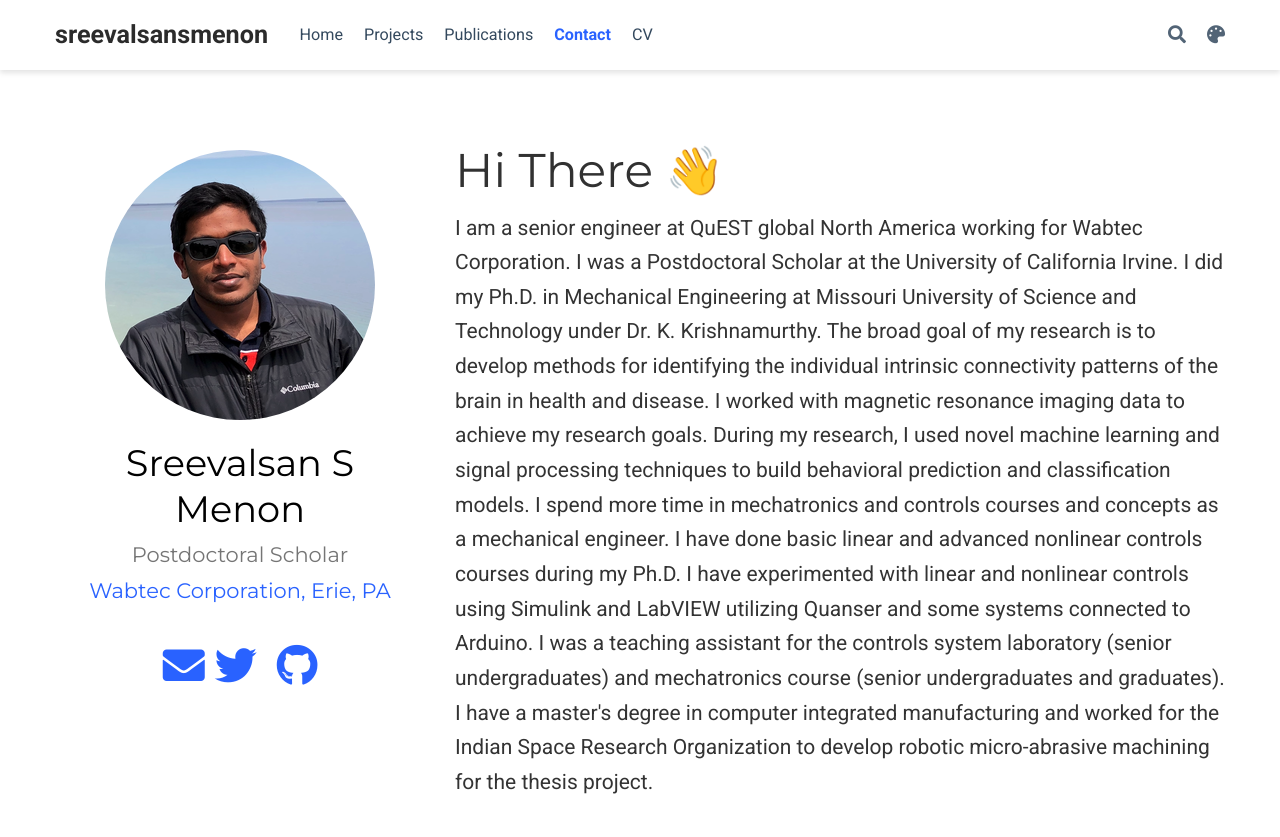
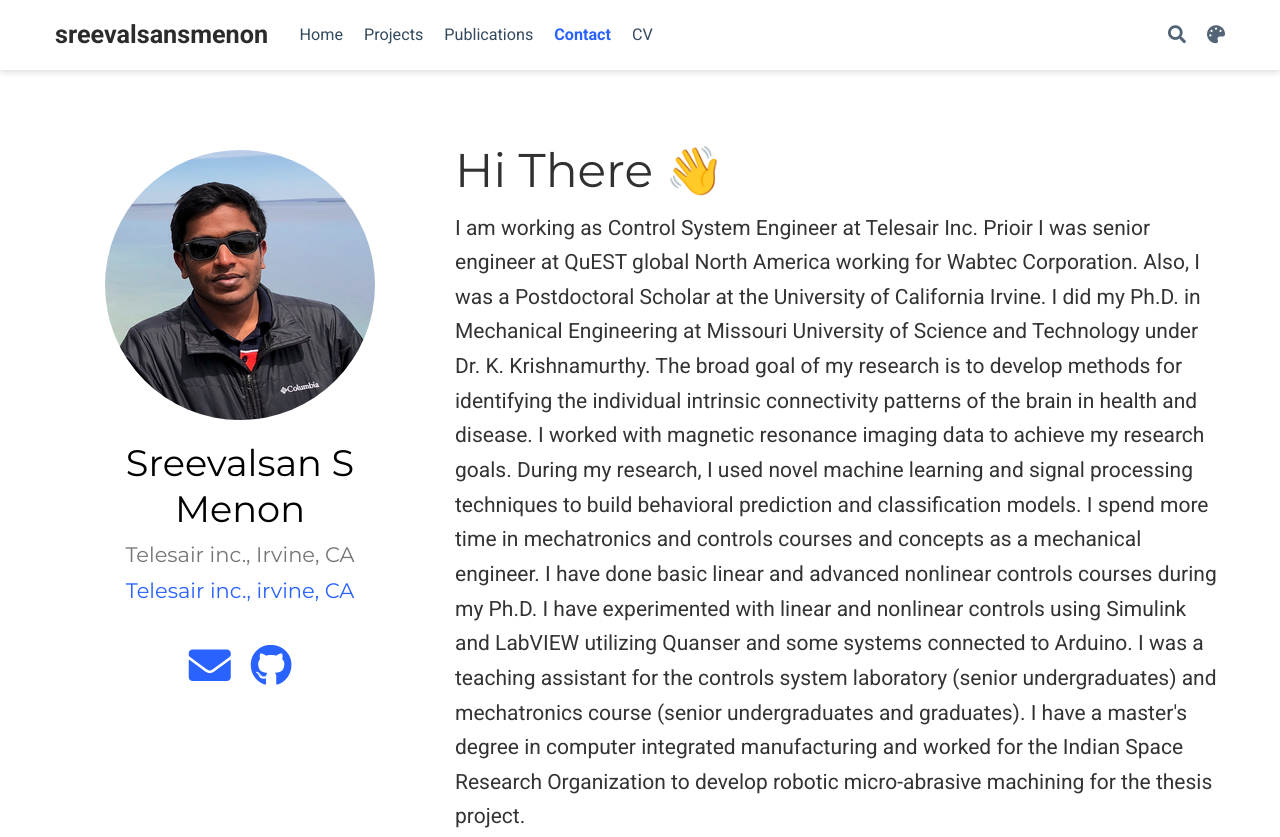
Before and after one commit to sreevalsansmenon/sreevalsansmenon.github.io, a plain HTML site: page index.html in a window 1280 px wide. Shown: the top 837 px of the page. Drawn offline with nearby package versions, Linux system fonts and the light colour scheme; some packages are replaced by stand-ins of ours; some icons are missing.

Commit message:
Update index.html

```diff
--- a/index.html
+++ b/index.html
@@ -245,7 +245,7 @@
   <meta property="og:site_name" content="sreevalsansmenon">
   <meta property="og:url" content="/">
   <meta property="og:title" content="sreevalsansmenon">
-  <meta property="og:description" content="Postdoctoral Scholar"><meta property="og:image" content="/images/icon_hudcab734957ca70575e9ebb0a44249827_73720_512x512_fill_lanczos_center_2.png">
+  <meta property="og:description" content="Control System Engineer"><meta property="og:image" content="/images/icon_hudcab734957ca70575e9ebb0a44249827_73720_512x512_fill_lanczos_center_2.png">
   <meta property="twitter:image" content="/images/icon_hudcab734957ca70575e9ebb0a44249827_73720_512x512_fill_lanczos_center_2.png"><meta property="og:locale" content="en-us">
 
     <meta property="og:updated_time" content="2019-10-12T21:55:21-05:00">
@@ -622,12 +622,12 @@
 
       <div class="portrait-title">
         <h2>Sreevalsan S Menon</h2>
-        <h3>Postdoctoral Scholar</h3>
+        <h3>Telesair inc., Irvine, CA</h3>
 
 
         <h3>
-          <a href="https://www.mst.edu" target="_blank" rel="noopener">
-          <span>Wabtec Corporation, Erie, PA</span>
+          <a href="https://www.telesair.com" target="_blank" rel="noopener">
+          <span>Telesair inc., irvine, CA</span>
           </a>
         </h3>
 
@@ -663,11 +663,7 @@
 
 
 
-        <li>
-          <a href="https://twitter.com/MenonSreevalsan" target="_blank" rel="noopener">
-            <i class="fab fa-twitter big-icon"></i>
-          </a>
-        </li>
+
 
 
 
@@ -710,7 +706,7 @@
 
     <h1>Hi There 👋</h1>
 
-    <p>I am a senior engineer at QuEST global North America working for Wabtec Corporation. I was a Postdoctoral Scholar at the University of California Irvine. I did my Ph.D. in Mechanical Engineering at Missouri University of Science and Technology under Dr. K. Krishnamurthy. The broad goal of my research is to develop methods for identifying the individual intrinsic connectivity patterns of the brain in health and disease. I worked with magnetic resonance imaging data to achieve my research goals. During my research, I used novel machine learning and signal processing techniques to build behavioral prediction and classification models. I spend more time in mechatronics and controls courses and concepts as a mechanical engineer. I have done basic linear and advanced nonlinear controls courses during my Ph.D. I have experimented with linear and nonlinear controls using Simulink and LabVIEW utilizing Quanser and some systems connected to Arduino. I was a teaching assistant for the controls system laboratory (senior undergraduates) and mechatronics course (senior undergraduates and graduates). I have a master's degree in computer integrated manufacturing and worked for the Indian Space Research Organization to develop robotic micro-abrasive machining for the thesis project. </p>
+    <p>I am working as Control System Engineer at Telesair Inc. Prioir I was senior engineer at QuEST global North America working for Wabtec Corporation. Also, I was a Postdoctoral Scholar at the University of California Irvine. I did my Ph.D. in Mechanical Engineering at Missouri University of Science and Technology under Dr. K. Krishnamurthy. The broad goal of my research is to develop methods for identifying the individual intrinsic connectivity patterns of the brain in health and disease. I worked with magnetic resonance imaging data to achieve my research goals. During my research, I used novel machine learning and signal processing techniques to build behavioral prediction and classification models. I spend more time in mechatronics and controls courses and concepts as a mechanical engineer. I have done basic linear and advanced nonlinear controls courses during my Ph.D. I have experimented with linear and nonlinear controls using Simulink and LabVIEW utilizing Quanser and some systems connected to Arduino. I was a teaching assistant for the controls system laboratory (senior undergraduates) and mechatronics course (senior undergraduates and graduates). I have a master's degree in computer integrated manufacturing and worked for the Indian Space Research Organization to develop robotic micro-abrasive machining for the thesis project. </p>
 
 
     <div class="row">
```
